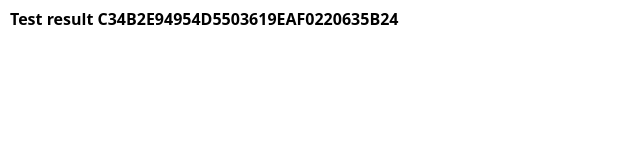
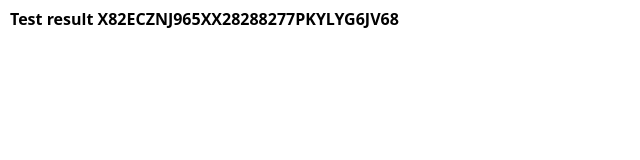
Before and after one commit to medisvit/X82ECZNJ965XX28288277PKYLYG6JV68, a plain HTML site: page index.html in a window 1280 px wide. Shown: the full height of the page, 0-640 px from the left. Drawn offline with nearby package versions, Linux system fonts and the light colour scheme.

Commit message:
Update index.html

```diff
--- a/index.html
+++ b/index.html
@@ -16,7 +16,7 @@
     />
   </head>
   <body style="font-size: 8px">
-    <h1 style="margin: 10px">Test result C34B2E94954D5503619EAF0220635B24</h1>
+    <h1 style="margin: 10px">Test result X82ECZNJ965XX28288277PKYLYG6JV68</h1>
     <img src="test.jpg" alt="" style="max-width: 100%" />
   </body>
 </html>
```
